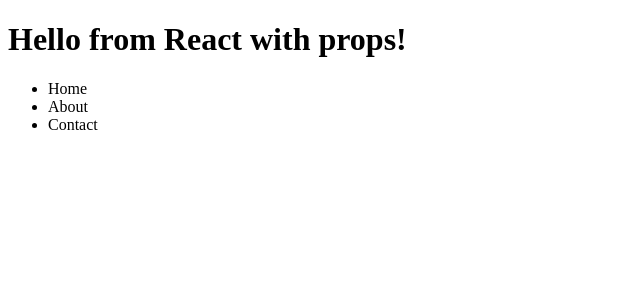
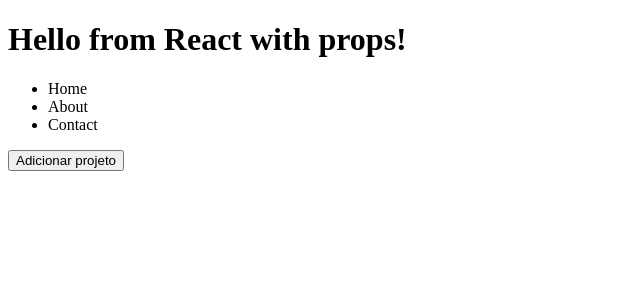
Before and after one commit to rickyalmeidadev/conceitos-reactjs-rocketseat, a React app: page / in a window 1280 px wide. Shown: the top 300 px of the page, without its empty margins (0-640 px from the left). Built offline with nearby package versions, Linux system fonts and the light colour scheme.

Commit message:
feat: add state to App

```diff
--- a/src/App.js
+++ b/src/App.js
@@ -1,16 +1,33 @@
-import React from 'react';
+import React, { useState } from 'react';
 
 import Header from './components/Header';
 
 const App = () => {
+  const [projects, setProjects] = useState([]);
+
+  const handleAddProject = () => {
+    setProjects([...projects, `Novo projeto ${Date.now()}`]);
+  };
+
   return (
-    <Header title="Hello from React with props!">
+    <>
+      <Header title="Hello from React with props!">
+        <ul>
+          <li>Home</li>
+          <li>About</li>
+          <li>Contact</li>
+        </ul>
+      </Header>
+
+
       <ul>
-        <li>Home</li>
-        <li>About</li>
-        <li>Contact</li>
+        {projects.map(project => (
+          <li key={project}>{project}</li>
+        ))}
       </ul>
-    </Header>
+
+      <button type="button" onClick={handleAddProject}>Adicionar projeto</button>
+    </>
   );
 };
 
```
